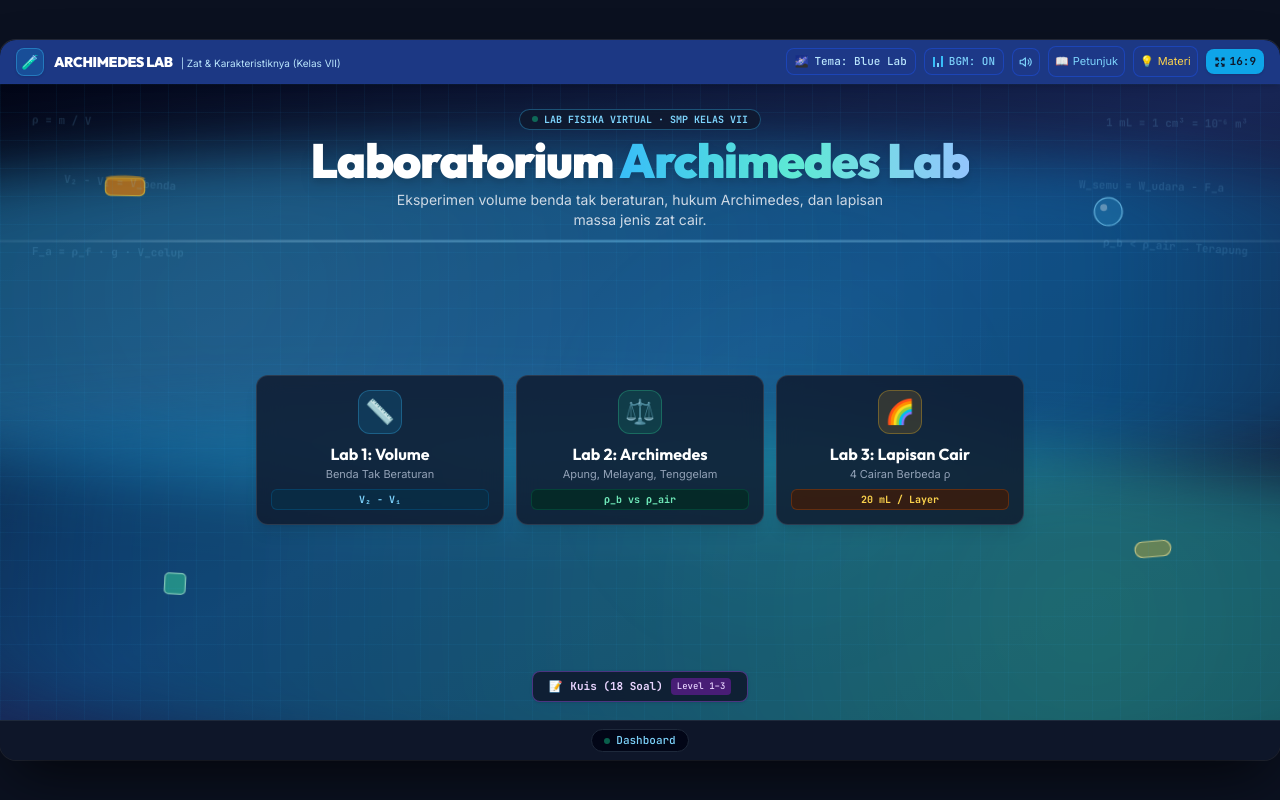
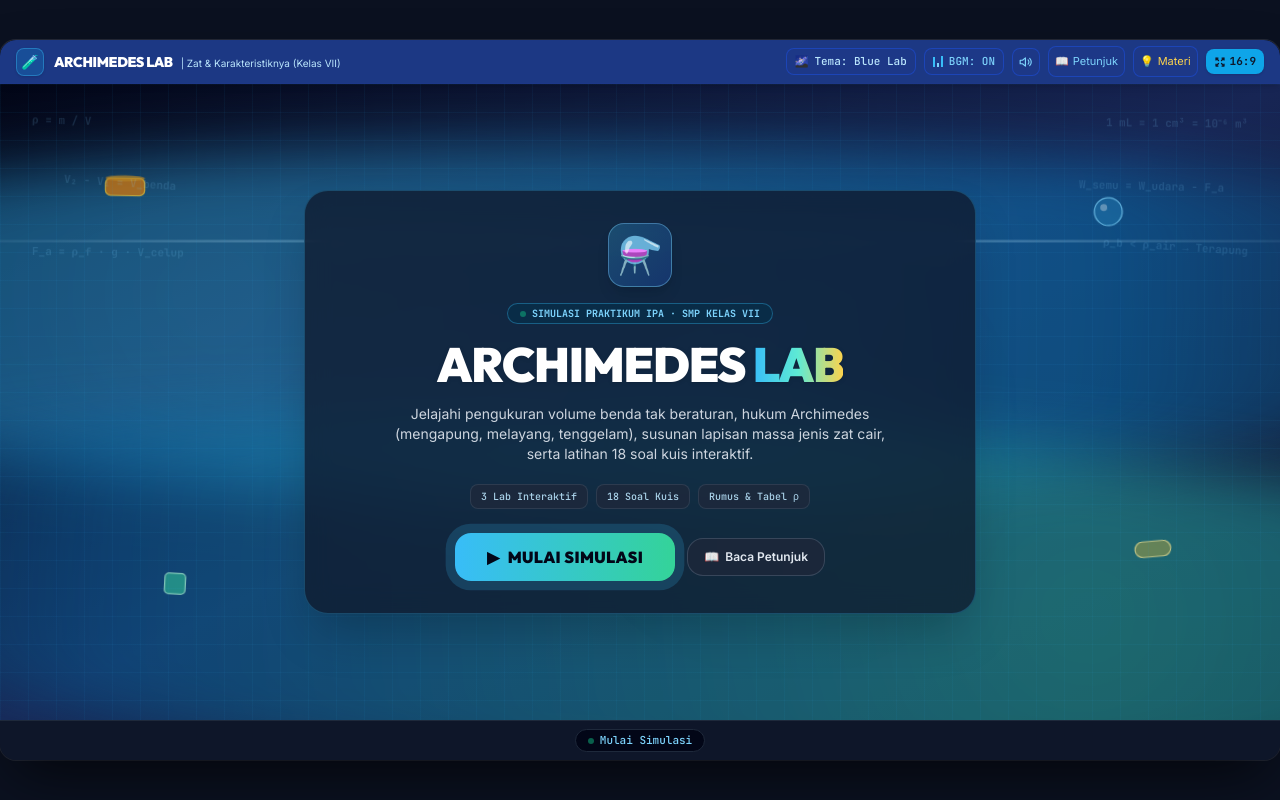
Before and after one commit to huthamifauziyah-ai/physics-web-simulator, a plain HTML site: page index.html in a window 1280 px wide. Drawn offline with nearby package versions, Linux system fonts and the light colour scheme.

Commit message:
Update index.html

```diff
--- a/index.html
+++ b/index.html
@@ -230,9 +230,18 @@
       50%      { transform: rotate(6deg); }
     }
 
+    @keyframes pulseRing {
+      0% { box-shadow: 0 0 0 0 rgba(56, 189, 248, 0.55); }
+      70% { box-shadow: 0 0 0 14px rgba(56, 189, 248, 0); }
+      100% { box-shadow: 0 0 0 0 rgba(56, 189, 248, 0); }
+    }
+    .btn-start-pulse {
+      animation: pulseRing 2.2s infinite;
+    }
+
     @media (prefers-reduced-motion: reduce) {
       .fluid-wave, .liquid-surface, .bubble, .floater, .floater-body,
-      .float-slow, .float-med, .float-fast, .aurora-glow {
+      .float-slow, .float-med, .float-fast, .aurora-glow, .btn-start-pulse {
         animation: none !important;
       }
     }
@@ -299,7 +308,7 @@
 
     <!-- Top Scientific Header -->
     <header class="h-11 bg-deepBlue/95 backdrop-blur-md text-white flex items-center justify-between px-4 border-b border-blue-900/60 shadow-md flex-shrink-0 z-20">
-      <div class="flex items-center space-x-2.5 cursor-pointer" onclick="goToStart()">
+      <div class="flex items-center space-x-2.5 cursor-pointer" onclick="goToSplash()" title="Kembali ke Layar Awal">
         <div class="w-7 h-7 rounded-lg bg-sky-500/20 border border-sky-400/40 flex items-center justify-center text-sm shadow">
           🧪
         </div>
@@ -405,20 +414,62 @@
       </div>
 
       <!-- ======================================================== -->
-      <!-- VIEW 0: BERANDA DASHBOARD (JUDUL BESAR & MINIMALIS)       -->
+      <!-- VIEW SPLASH: LAYAR AWAL & TOMBOL MULAI SIMULASI            -->
       <!-- ======================================================== -->
-      <section id="view-title" class="absolute inset-0 px-6 py-4 flex flex-col justify-between items-center z-20 transition-opacity duration-300 overflow-hidden">
+      <section id="view-splash" class="absolute inset-0 px-6 py-5 flex flex-col items-center justify-center text-center z-20 transition-opacity duration-300 overflow-hidden">
+        <div class="max-w-2xl w-full bg-slate-900/75 backdrop-blur-md border border-sky-400/25 rounded-3xl p-6 sm:p-8 shadow-2xl flex flex-col items-center space-y-4">
+          <div class="w-16 h-16 rounded-2xl bg-gradient-to-br from-sky-400/25 to-blue-600/25 border border-sky-300/40 flex items-center justify-center text-4xl shadow-lg">
+            ⚗️
+          </div>
+
+          <div class="inline-flex items-center gap-1.5 px-3 py-0.5 rounded-full bg-sky-950/80 border border-sky-400/35 text-sky-300 text-[10px] font-bold font-mono uppercase">
+            <span class="w-1.5 h-1.5 rounded-full bg-emeraldGreen animate-pulse"></span>
+            Simulasi Praktikum IPA · SMP Kelas VII
+          </div>
+
+          <h1 class="text-3xl sm:text-5xl font-display font-black text-white tracking-tight leading-tight drop-shadow">
+            ARCHIMEDES <span class="text-transparent bg-clip-text bg-gradient-to-r from-sky-400 via-teal-300 to-amber-300">LAB</span>
+          </h1>
+
+          <p class="text-xs sm:text-sm text-slate-200/90 max-w-lg leading-relaxed">
+            Jelajahi pengukuran volume benda tak beraturan, hukum Archimedes (mengapung, melayang, tenggelam), susunan lapisan massa jenis zat cair, serta latihan 18 soal kuis interaktif.
+          </p>
+
+          <div class="flex flex-wrap items-center justify-center gap-2 pt-1 font-mono text-[10px] text-sky-200/90">
+            <span class="px-2.5 py-1 rounded-lg bg-slate-800/80 border border-slate-700/80">3 Lab Interaktif</span>
+            <span class="px-2.5 py-1 rounded-lg bg-slate-800/80 border border-slate-700/80">18 Soal Kuis</span>
+            <span class="px-2.5 py-1 rounded-lg bg-slate-800/80 border border-slate-700/80">Rumus &amp; Tabel ρ</span>
+          </div>
+
+          <div class="pt-2 flex flex-col sm:flex-row items-center gap-3">
+            <button onclick="enterMainMenu()" class="btn-start-pulse px-8 py-3 rounded-2xl bg-gradient-to-r from-sky-400 to-emerald-400 hover:from-sky-300 hover:to-emerald-300 text-slate-950 font-display font-black text-sm sm:text-base tracking-wide shadow-xl transition transform hover:scale-105 active:scale-95 flex items-center gap-2 cursor-pointer">
+              <span>▶</span>
+              <span>MULAI SIMULASI</span>
+            </button>
+
+            <button onclick="toggleModal('petunjuk', true)" class="px-4 py-2.5 rounded-2xl bg-slate-800/85 hover:bg-slate-700/90 text-slate-200 border border-slate-600/70 font-semibold text-xs transition flex items-center gap-1.5 cursor-pointer">
+              <span>📖</span>
+              <span>Baca Petunjuk</span>
+            </button>
+          </div>
+        </div>
+      </section>
+
+      <!-- ======================================================== -->
+      <!-- VIEW 0: BERANDA DASHBOARD / MENU UTAMA                   -->
+      <!-- ======================================================== -->
+      <section id="view-title" class="absolute inset-0 px-6 py-4 flex flex-col justify-between items-center z-20 transition-opacity duration-300 overflow-hidden hidden">
 
         <!-- Header Dashboard Judul Besar -->
         <div class="text-center space-y-1.5 pt-1">
           <div class="inline-flex items-center gap-1.5 px-3 py-0.5 rounded-full bg-slate-900/75 border border-sky-400/35 text-sky-300 text-[10px] font-bold font-mono uppercase backdrop-blur-md">
             <span class="w-1.5 h-1.5 rounded-full bg-emeraldGreen animate-pulse"></span>
-            Lab Fisika Virtual · SMP Kelas VII
-          </div>
-
-          <h1 class="text-2xl sm:text-4xl lg:text-5xl font-display font-black text-white tracking-tight leading-none drop-shadow-lg">
+            Menu Utama · Lab Fisika Virtual SMP Kelas VII
+          </div>
+
+          <h2 class="text-2xl sm:text-4xl lg:text-5xl font-display font-black text-white tracking-tight leading-none drop-shadow-lg">
             Laboratorium <span class="text-transparent bg-clip-text bg-gradient-to-r from-sky-400 via-teal-300 to-blue-300">Archimedes Lab</span>
-          </h1>
+          </h2>
           <p class="text-xs sm:text-sm text-slate-200/90 max-w-lg mx-auto leading-snug">
             Eksperimen volume benda tak beraturan, hukum Archimedes, dan lapisan massa jenis zat cair.
           </p>
@@ -431,7 +482,7 @@
               📏
             </div>
             <div class="my-2">
-              <h2 class="font-display font-bold text-sm sm:text-base text-white group-hover:text-sky-300">Lab 1: Volume</h2>
+              <h3 class="font-display font-bold text-sm sm:text-base text-white group-hover:text-sky-300">Lab 1: Volume</h3>
               <p class="text-[11px] text-slate-400 leading-tight mt-0.5">Benda Tak Beraturan</p>
             </div>
             <span class="text-[10px] font-mono font-semibold text-sky-300 bg-sky-950/70 border border-sky-800/50 px-2.5 py-0.5 rounded-md w-full truncate">
@@ -444,7 +495,7 @@
               ⚖️
             </div>
             <div class="my-2">
-              <h2 class="font-display font-bold text-sm sm:text-base text-white group-hover:text-emerald-300">Lab 2: Archimedes</h2>
+              <h3 class="font-display font-bold text-sm sm:text-base text-white group-hover:text-emerald-300">Lab 2: Archimedes</h3>
               <p class="text-[11px] text-slate-400 leading-tight mt-0.5">Apung, Melayang, Tenggelam</p>
             </div>
             <span class="text-[10px] font-mono font-semibold text-emerald-300 bg-emerald-950/70 border border-emerald-800/50 px-2.5 py-0.5 rounded-md w-full truncate">
@@ -457,7 +508,7 @@
               🌈
             </div>
             <div class="my-2">
-              <h2 class="font-display font-bold text-sm sm:text-base text-white group-hover:text-amber-300">Lab 3: Lapisan Cair</h2>
+              <h3 class="font-display font-bold text-sm sm:text-base text-white group-hover:text-amber-300">Lab 3: Lapisan Cair</h3>
               <p class="text-[11px] text-slate-400 leading-tight mt-0.5">4 Cairan Berbeda ρ</p>
             </div>
             <span class="text-[10px] font-mono font-semibold text-amber-300 bg-amber-950/70 border border-amber-800/50 px-2.5 py-0.5 rounded-md w-full truncate">
@@ -896,12 +947,12 @@
     <footer class="h-10 bg-slate-900/95 backdrop-blur-md border-t border-slate-800 px-4 flex items-center justify-between flex-shrink-0 z-30">
       <button id="btn-back-dashboard" onclick="goToStart()" class="hidden px-2.5 py-1 rounded-lg text-xs font-semibold text-slate-300 hover:text-white hover:bg-slate-800 transition flex items-center gap-1.5">
         <span>🏠</span>
-        <span>Dashboard</span>
+        <span>Menu Utama</span>
       </button>
 
       <div id="footer-status-pill" class="text-[11px] font-mono text-sky-300 flex items-center gap-1.5 bg-slate-950 px-3 py-0.5 rounded-full border border-slate-800 mx-auto">
         <span class="w-1.5 h-1.5 rounded-full bg-emeraldGreen animate-pulse"></span>
-        <span id="footer-status-label">Dashboard</span>
+        <span id="footer-status-label">Mulai Simulasi</span>
       </div>
     </footer>
 
@@ -1315,7 +1366,7 @@
       }
     }
 
-    let currentTab = 'title';
+    let currentTab = 'splash';
 
     const labThemes = [
       { id: 'blue-lab', name: 'Blue Lab', icon: '🌌', gradient: 'from-slate-950 via-blue-950 to-slate-900', pattern: 'bg-grid-lab', blobs: ['bg-sky-500/18', 'bg-blue-600/18', 'bg-teal-400/10'] },
@@ -1378,16 +1429,25 @@
       }
     }
 
+    function enterMainMenu() {
+      playSuccessChord();
+      setTabMode('title');
+    }
+
+    function goToSplash() {
+      playClickSound();
+      setTabMode('splash');
+    }
+
     function goToStart() {
       playClickSound();
       setTabMode('title');
     }
 
     function setTabMode(tab) {
-      playClickSound();
       currentTab = tab;
 
-      ['title', 'lab1', 'lab2', 'lab3', 'quiz'].forEach(v => {
+      ['splash', 'title', 'lab1', 'lab2', 'lab3', 'quiz'].forEach(v => {
         const el = document.getElementById(`view-${v}`);
         if (el) {
           if (v === tab) el.classList.remove('hidden');
@@ -1399,12 +1459,13 @@
 
       const btnBackDashboard = document.getElementById('btn-back-dashboard');
       if (btnBackDashboard) {
-        if (tab === 'title') btnBackDashboard.classList.add('hidden');
+        if (tab === 'title' || tab === 'splash') btnBackDashboard.classList.add('hidden');
         else btnBackDashboard.classList.remove('hidden');
       }
 
       const statusLabel = document.getElementById('footer-status-label');
-      if (tab === 'title') statusLabel.textContent = 'Dashboard';
+      if (tab === 'splash') statusLabel.textContent = 'Mulai Simulasi';
+      else if (tab === 'title') statusLabel.textContent = 'Menu Utama';
       else if (tab === 'lab1') statusLabel.textContent = 'Lab 1: Volume';
       else if (tab === 'lab2') statusLabel.textContent = 'Lab 2: Archimedes';
       else if (tab === 'lab3') statusLabel.textContent = 'Lab 3: Lapisan Cair';
@@ -1911,7 +1972,7 @@
       setLab2Material('kayu');
       initQuizPills();
       selectQuizQuestion(0);
-      setTabMode('title');
+      setTabMode('splash');
     });
 
     document.addEventListener('click', function initAudioOnce() {
```
